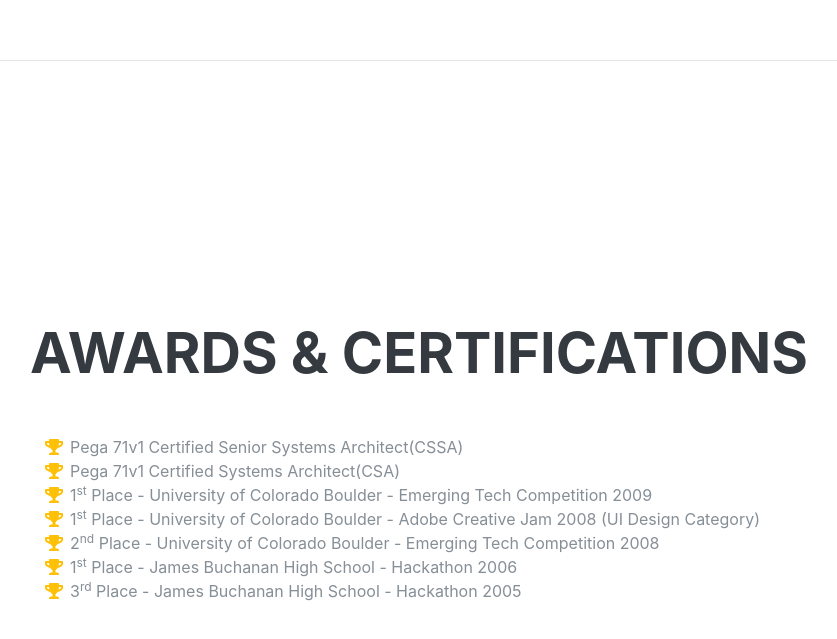
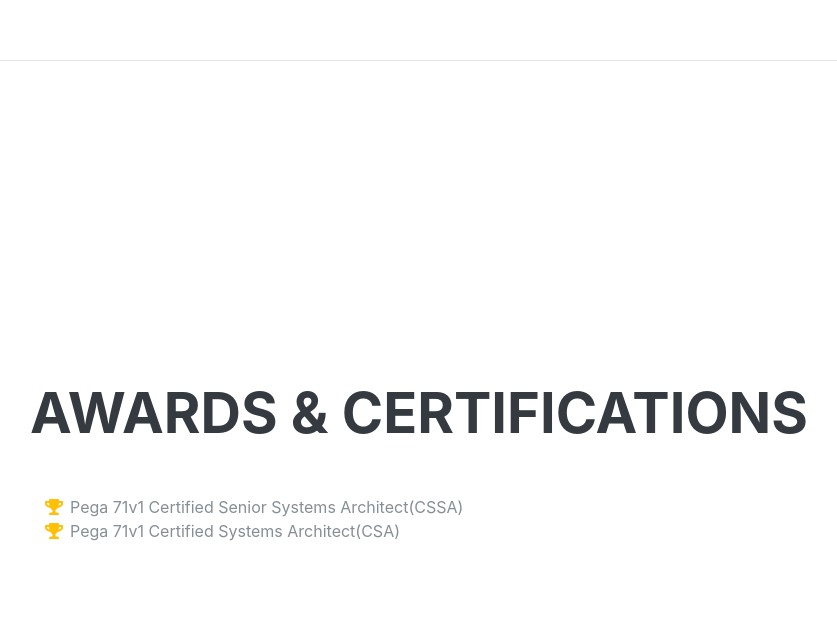
Before and after one commit to klvenkatesh1994/klvenkatesh1994.github.io, a plain HTML site: page index.html in a window 1280 px wide. Shown: the part 5195-5834 px from the top of the page, without its empty margins (290-1127 px from the left). Drawn offline with Linux system fonts and the light colour scheme; a web font is replaced by a local one.

Commit message:
Update index.html

```diff
--- a/index.html
+++ b/index.html
@@ -290,26 +290,6 @@
           <li>
             <i class="fa-li fa fa-trophy text-warning"></i>
             Pega 71v1 Certified Systems Architect(CSA)</li>
-          <li>
-            <i class="fa-li fa fa-trophy text-warning"></i>
-            1<sup>st</sup>
-            Place - University of Colorado Boulder - Emerging Tech Competition 2009</li>
-          <li>
-            <i class="fa-li fa fa-trophy text-warning"></i>
-            1<sup>st</sup>
-            Place - University of Colorado Boulder - Adobe Creative Jam 2008 (UI Design Category)</li>
-          <li>
-            <i class="fa-li fa fa-trophy text-warning"></i>
-            2<sup>nd</sup>
-            Place - University of Colorado Boulder - Emerging Tech Competition 2008</li>
-          <li>
-            <i class="fa-li fa fa-trophy text-warning"></i>
-            1<sup>st</sup>
-            Place - James Buchanan High School - Hackathon 2006</li>
-          <li>
-            <i class="fa-li fa fa-trophy text-warning"></i>
-            3<sup>rd</sup>
-            Place - James Buchanan High School - Hackathon 2005</li>
         </ul>
       </div>
     </section>
```
